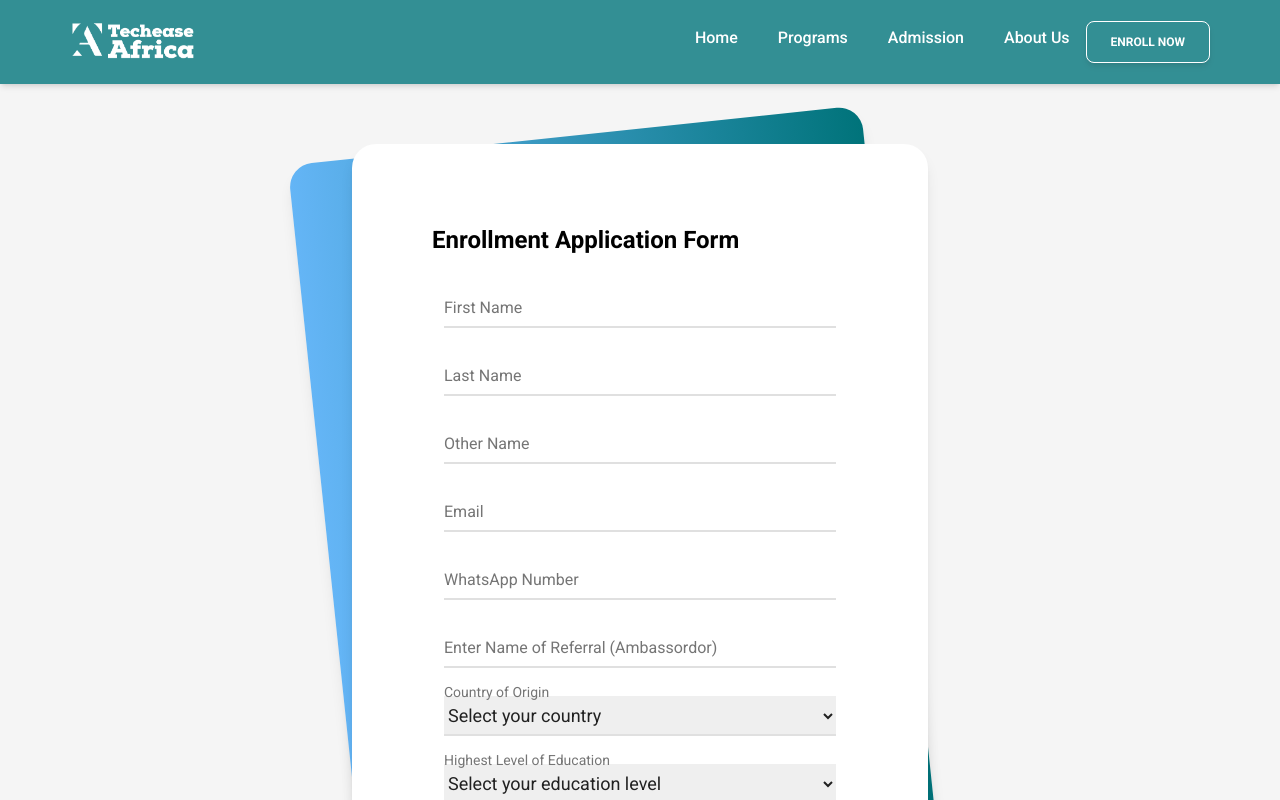
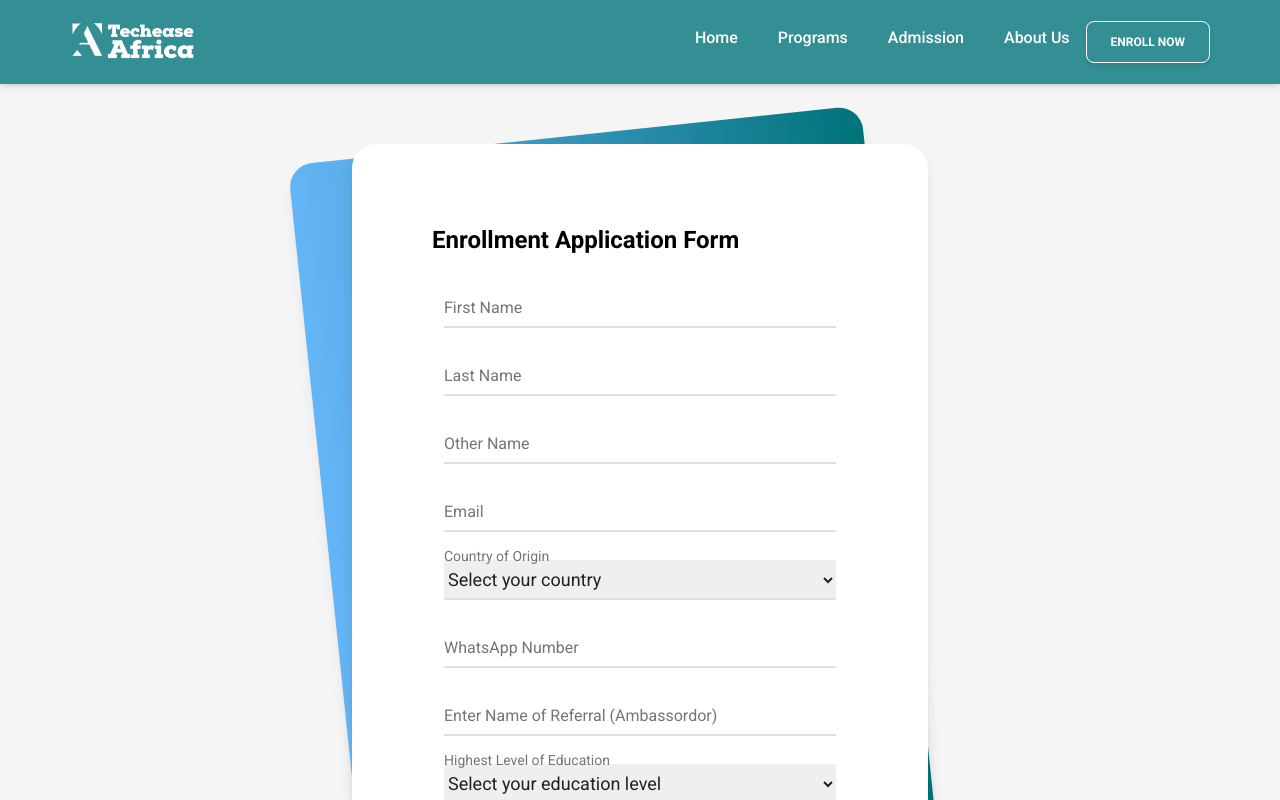
Before and after one commit to CobbyElsonfx/TechEaseAfrica, a React (Vite) app: page /apply in a window 1280 px wide. Shown: the top 800 px of the page. Built offline with nearby package versions, Linux system fonts and the light colour scheme.

Commit message:
added new changes

```diff
--- a/src/components/About/aboutUs.jsx
+++ b/src/components/About/aboutUs.jsx
@@ -32,7 +32,7 @@ const TechEaseBlogLayout = () => {
                 <ul className="list-none list-inside space-y-5">
                   <li><FaBookOpen className="inline mr-2 text-tea-600" /> Expert-led live classes</li>
                   <li><FaHandsHelping className="inline mr-2 text-tea-600" /> Access to comprehensive learning materials</li>
-                  <li><FaUsers className="inline mr-2 text-tea-600" /> 4 weeks dedicated mentorship/internship training</li>
+                  <li><FaUsers className="inline mr-2 text-tea-600" /> 8 weeks dedicated mentorship/internship training</li>
                 </ul>
               </div>
               {/* Additional Columns */}
--- /dev/null
+++ b/src/db/countries.js
@@ -0,0 +1,10 @@
+ const countries = [
+    { name: "Ghana", code: "+233", flag: "🇬🇭" },
+    { name: "Nigeria", code: "+234", flag: "🇳🇬" },
+    { name: "Kenya", code: "+254", flag: "🇰🇪" },
+    { name: "South Africa", code: "+27", flag: "🇿🇦" },
+    // Add more countries as needed
+  ];
+
+
+  export default countries
--- a/src/pages/Application.jsx
+++ b/src/pages/Application.jsx
@@ -2,12 +2,15 @@ import NavbarWithSimpleLinks from "../components/navbar";
 import Footer from "../components/footer";
 import SuccessModal from "../components/successModal";
 import { useState } from "react";
+import countries from "../db/countries";
 const sheeturl = import.meta.env.VITE_API_GOOGLESCRIPT ;
 const emailurl = import.meta.env.VITE_API_EMAIL;
 
 
+
 function ApplicationForm() {
   // State to handle form inputs
+
   const [formData, setFormData] = useState({
     firstName: "",
     lastName: "",
@@ -28,16 +31,24 @@ function ApplicationForm() {
 
   const primaryCourses = ["Advance Website Development ", "Advance Frontend Engineering", "Advance Graphic Designing","Advance Data Science & Analytics","Advance Social Media Marketing"];
   const secondaryCoursesList = ["Introduction to Blogging", "Introduction to Computing", "Introduction to C++", "Introduction to UI/UX Design", "Introduction to Database Management"];
-  const countries = ["Ghana", "Nigeria", "Kenya", "South Africa"];
   const educationLevels = ["High School", "Diploma", "Bachelor's Degree", "Master's Degree", "PhD"];
 
   // Handle form input changes
   const handleChange = (e) => {
     const { name, value, type, checked } = e.target;
+
+    // Update form data and keep the WhatsApp country code prefix intact
+    if (name === "whatsappNumber" && value.length >= formData.whatsappNumber.length) {
+      setFormData({
+        ...formData,
+        [name]: value,
+      });
+    } else {
       setFormData({
         ...formData,
         [name]: type === "checkbox" ? checked : value,
       });
+    }
   };
 
   // Move to the next step
@@ -238,20 +249,50 @@ function ApplicationForm() {
                         Email
                         </label>
                       </div>
+  {/* Country of Origin (Select Dropdown with Flags) */}
+<div className="relative">
+  <select
+    required
+    id="country"
+    name="country"
+    value={formData.country}
+    onChange={(e) => {
+      const selectedCountry = countries.find(country => country.name === e.target.value);
+      setFormData({
+        ...formData,
+        country: e.target.value,
+        whatsappNumber: selectedCountry.code // Automatically set WhatsApp country code
+      });
+    }}
+    className="h-10 w-full border-b-2 border-gray-300 text-gray-900 focus:outline-none focus:border-blue-600"
+  >
+    <option value="" disabled>Select your country</option>
+    {countries.map((country, index) => (
+      <option key={index} value={country.name}>
+        {country.flag} {country.name}
+      </option>
+    ))}
+  </select>
+  <label
+    htmlFor="country"
+    className="absolute left-0 -top-3.5 text-gray-600 text-sm peer-placeholder-shown:text-base peer-placeholder-shown:top-2 transition-all peer-focus:-top-3.5 peer-focus:text-gray-600 peer-focus:text-sm"
+  >
+    Country of Origin
+  </label>
+</div>
 
-                      {/* WhatsApp Number */}
+{/* WhatsApp Number (with auto country code) */}
 <div className="relative">
   <input
     autoComplete="off"
     id="whatsappNumber"
     name="whatsappNumber"
     required
-                          type="number"
-                          maxLength='10'
+    type="text"
     value={formData.whatsappNumber}
     onChange={handleChange}
     className="peer placeholder-transparent h-10 w-full border-b-2 border-gray-300 text-gray-900 focus:outline-none focus:border-blue-600"
-                          placeholder="+233 558 000000"
+    placeholder="WhatsApp Number"
   />
   <label
     htmlFor="whatsappNumber"
@@ -260,6 +301,7 @@ function ApplicationForm() {
     WhatsApp Number
   </label>
 </div>
+
 
                       {/* Referral Name (Optional) */}
                       <div className="relative">
@@ -282,29 +324,8 @@ function ApplicationForm() {
                       </div>
 
                       {/* Country of Origin (Select Dropdown) */}
-                      <div className="relative">
-                        <select
-                        required
-                          id="country"
-                          name="country"
-                          value={formData.country}
-                          onChange={handleChange}
-                          className="h-10 w-full border-b-2 border-gray-300 text-gray-900 focus:outline-none focus:border-blue-600"
-                        >
-                          <option className="text-sm" value="" disabled>Select your country</option>
-                          {countries.map((country, index) => (
-                            <option className="text-sm" key={index} value={country}>
-                              {country}
-                            </option>
-                          ))}
-                        </select>
-                        <label
-                          htmlFor="country"
-                          className="absolute left-0 -top-3.5 text-gray-600 text-sm peer-placeholder-shown:text-base peer-placeholder-shown:top-2 transition-all peer-focus:-top-3.5 peer-focus:text-gray-600 peer-focus:text-sm"
-                        >
-                          Country of Origin
-                        </label>
-                      </div>
+
+
 
                       {/* Highest Level of Education (Select Dropdown) */}
                       <div className="relative">
```
Lines whose indentation alone changed are shown as unchanged.
